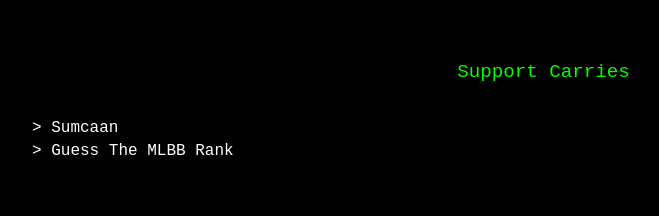
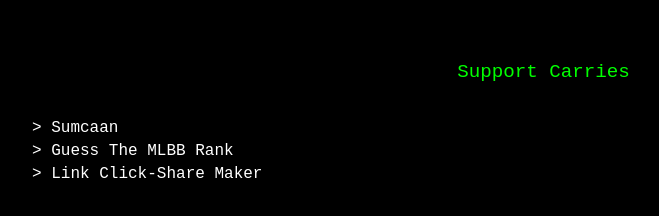
Before and after one commit to supparries/supparries.github.io, a plain HTML site: page index.html in a window 1280 px wide. Shown: the whole page, without its empty margins (96-755 px from the left). Drawn offline with Linux system fonts and the light colour scheme.

Commit message:
Update index.html

```diff
--- a/index.html
+++ b/index.html
@@ -89,6 +89,7 @@
     <ul id="services">
         <li><a href="https://s.id/sumcaan">> Sumcaan</a></li>
         <li><a href="https://s.id/gtmlr">> Guess The MLBB Rank</a></li>
+        <li><a href="https://supparries.github.io/link-click-share-maker">> Link Click-Share Maker</a></li>
     </ul>
 
     <script>
```
